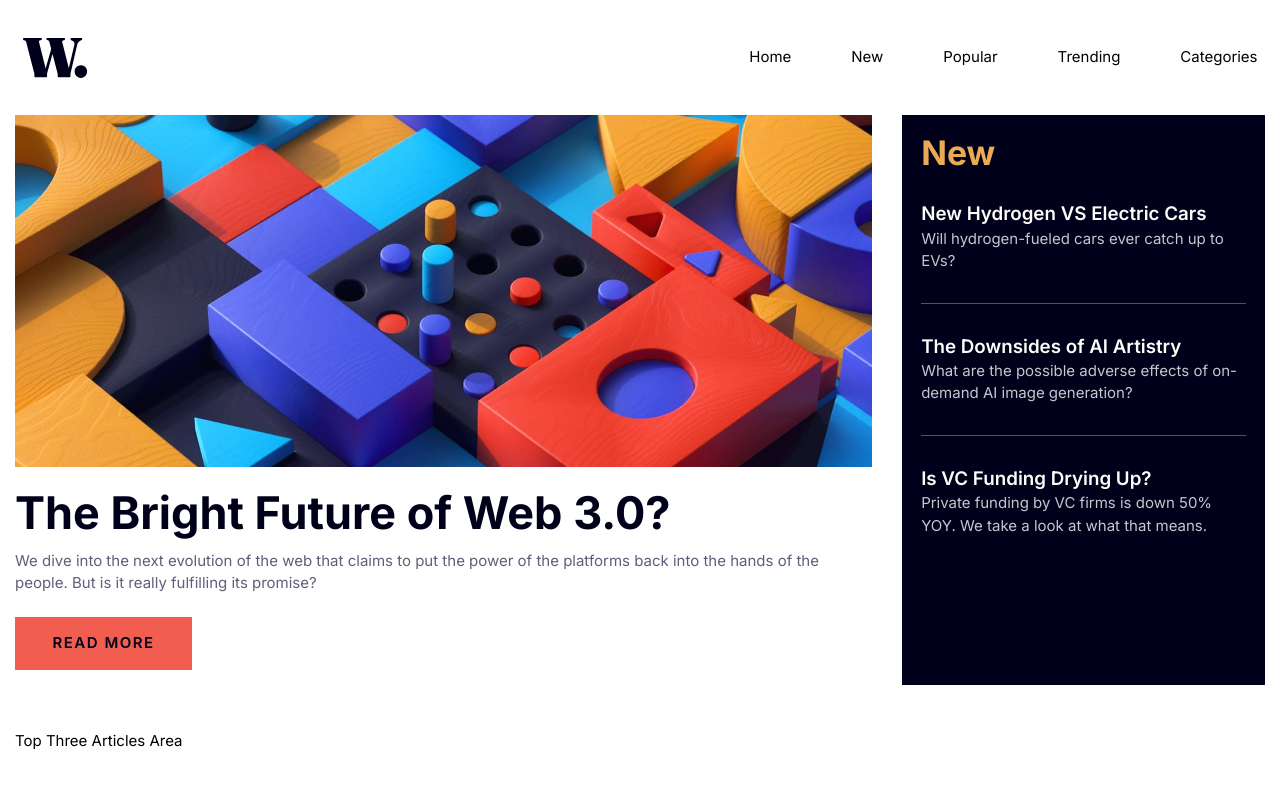
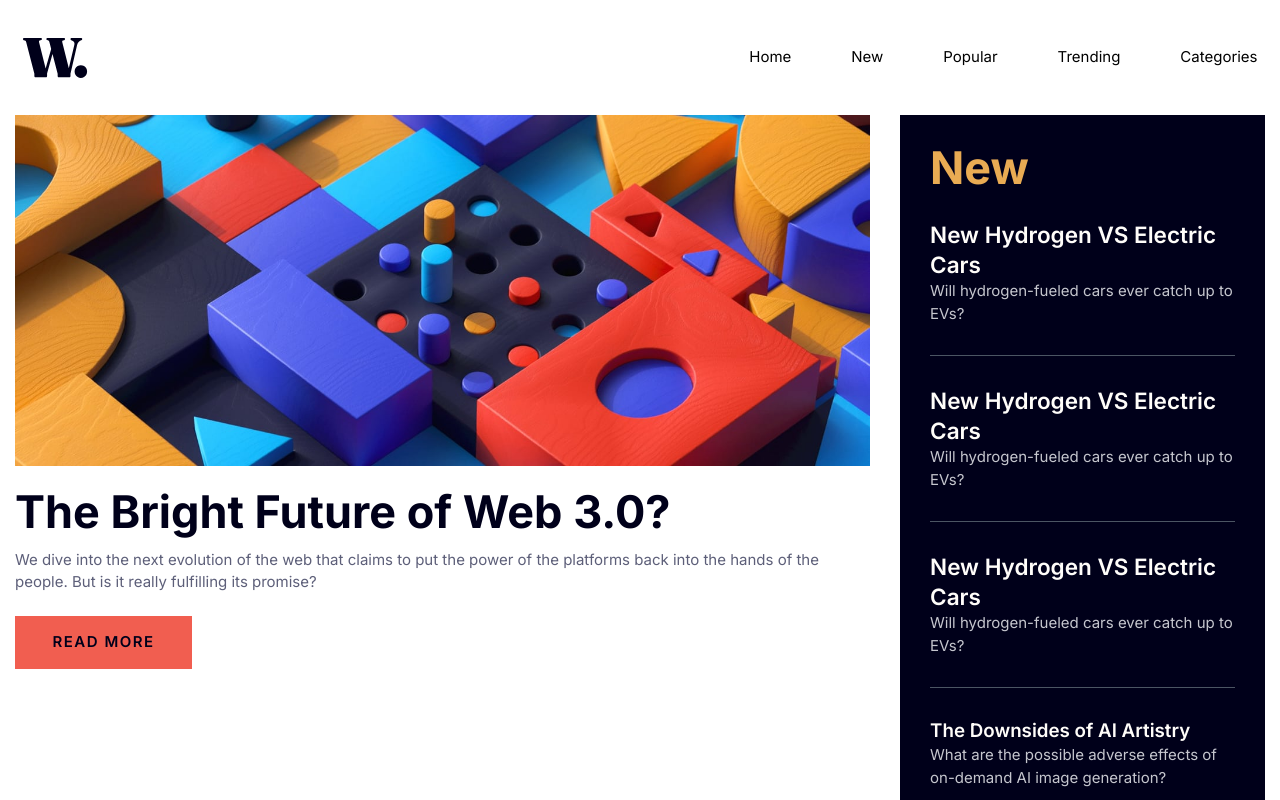
Before and after one commit to avlabsdev/news-app, a React (Create React App) app in the folder my-project/: page / in a window 1280 px wide. Shown: the top 800 px of the page. Built offline with nearby package versions, Linux system fonts and the light colour scheme.

Commit message:
css updates

```diff
--- a/my-project/src/App.js
+++ b/my-project/src/App.js
@@ -39,21 +39,33 @@ function App() {
       </header>
       <main className="container mx-auto flex flex-col gap-8 p-4">
         <section className="flex lg:flex-row flex-col gap-8">
-          <div className="lg:w-4/5 w-full">
-            <img src={webThreeMobilePhoto} alt="Web 3" className="lg:hidden flex object-fill w-full" />
-            <img src={webThreeDesktopPhoto} alt="Web 3" className="hidden lg:flex object-fill w-full" />
+          <div className="lg:w-4/5 w-full h-fit">
+            <img src={webThreeMobilePhoto} alt="Web 3" className="lg:hidden flex object-fill w-full h-1/2" />
+            <img src={webThreeDesktopPhoto} alt="Web 3" className="hidden lg:flex object-fill w-full h-1/2" />
             <div className="flex flex-col gap-4 py-4 mt-2">
               <h1 className="text-5xl font-bold custom-text-verydarkblue">The Bright Future of Web 3.0?</h1>
               <p className="custom-text-darkgrayblue">We dive into the next evolution of the web that claims to put the power of the platforms back into the hands of the people. But is it really fulfilling its promise?</p>
               <button className="py-4 px-10 custom-bg-softred custom-text-verydarkblue font-semibold uppercase tracking-widest w-min mt-2">Read&nbsp;More</button>
             </div>
           </div>
-          <div className="lg:w-2/6 w-full p-5 custom-bg-verydarkblue flex flex-col gap-4">
-            <h2 className="text-4xl font-bold custom-text-softorange">New</h2>
+          <div className="lg:w-2/6 w-full lg:p-8 p-5 custom-bg-verydarkblue flex flex-col gap-4">
+            <h2 className="text-5xl font-bold custom-text-softorange">New</h2>
             <ul className="flex flex-col -mt-4">
               <li className="flex flex-col gap-2 border-b border-gray-600 py-8">
                 <a href="#/">
-                  <h3 className="font-semibold custom-text-offwhite text-xl">New Hydrogen VS Electric Cars</h3>
+                  <h3 className="font-semibold custom-text-offwhite text-xl lg:text-2xl">New Hydrogen VS Electric Cars</h3>
+                  <p className="custom-text-grayblue">Will hydrogen-fueled cars ever catch up to EVs?</p>
+                </a>
+              </li>
+              <li className="flex flex-col gap-2 border-b border-gray-600 py-8">
+                <a href="#/">
+                  <h3 className="font-semibold custom-text-offwhite text-xl lg:text-2xl">New Hydrogen VS Electric Cars</h3>
+                  <p className="custom-text-grayblue">Will hydrogen-fueled cars ever catch up to EVs?</p>
+                </a>
+              </li>
+              <li className="flex flex-col gap-2 border-b border-gray-600 py-8">
+                <a href="#/">
+                  <h3 className="font-semibold custom-text-offwhite text-xl lg:text-2xl">New Hydrogen VS Electric Cars</h3>
                   <p className="custom-text-grayblue">Will hydrogen-fueled cars ever catch up to EVs?</p>
                 </a>
               </li>
```
